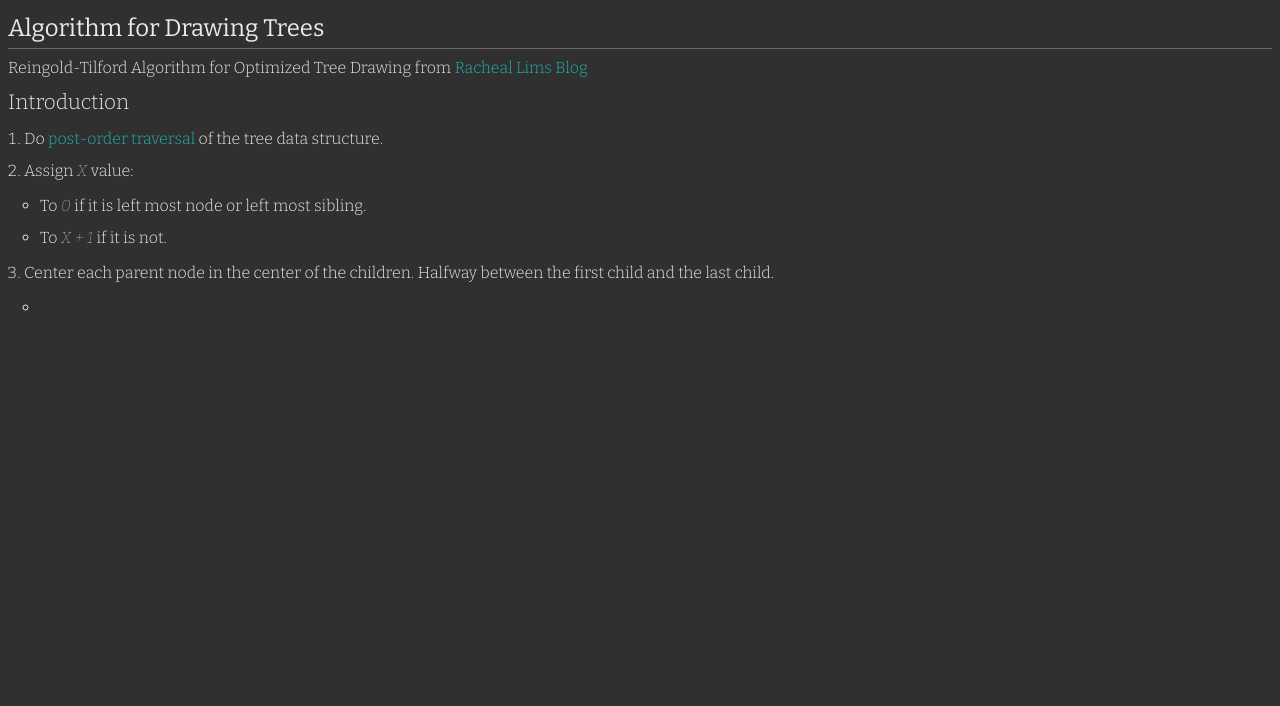
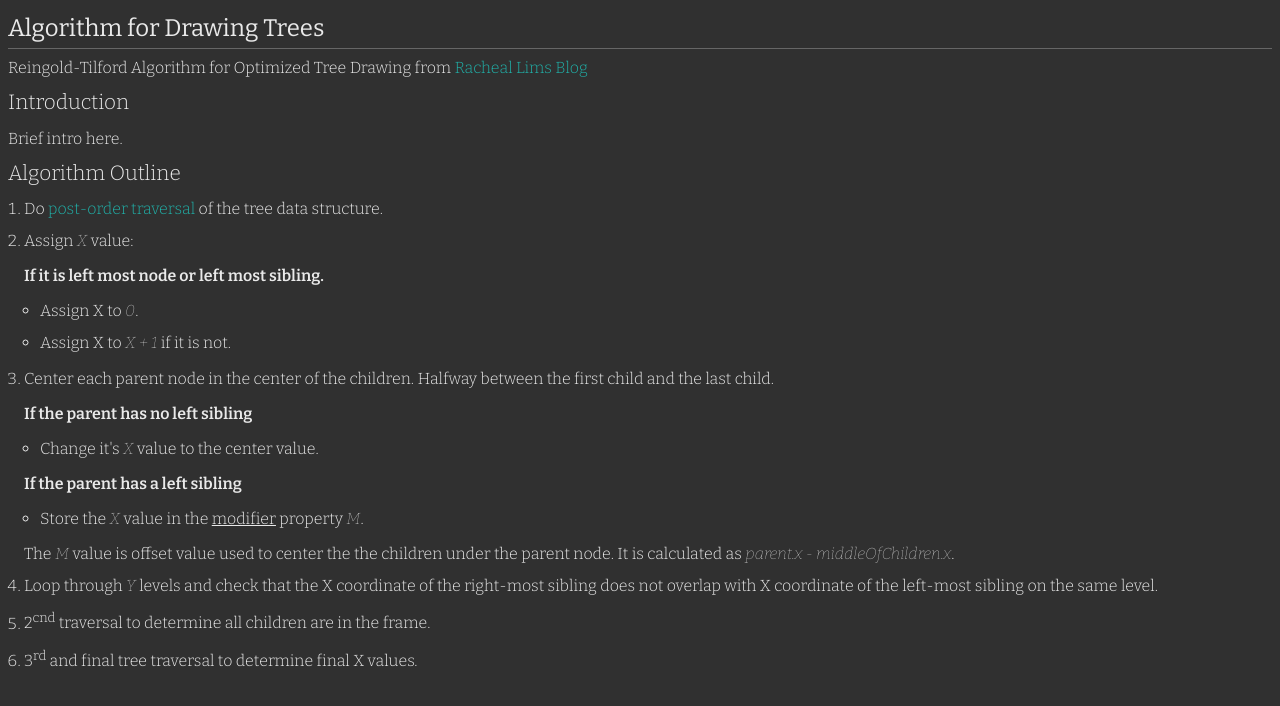
Before and after one commit to elvezpablo/tree-drawing-algo, a React (Create React App) app: page / in a window 1280 px wide. Shown: the top 706 px of the page. Built offline with nearby package versions, Linux system fonts and the light colour scheme.

Commit message:
2 files modified

```diff
--- a/App.tsx
+++ b/App.tsx
@@ -15,7 +15,9 @@ export default function App() {
           Racheal Lims Blog
         </a>
       </p>
-      <h2>Introduction </h2>
+      <h2>Introduction</h2>
+      <p>Brief intro here.</p>
+      <h2>Algorithm Outline</h2>
       <p>
         <ol>
           <li>
@@ -30,21 +32,47 @@ export default function App() {
           </li>
           <li>
             Assign <em>X</em> value:
+            <h4>If it is left most node or left most sibling.</h4>
             <ul>
               <li>
-                To <em>0</em> if it is left most node or left most sibling.
+                Assign X to <em>0</em>.
               </li>
               <li>
-                To <em>X + 1</em> if it is not.
+                Assign X to <em>X + 1</em> if it is not.
               </li>
             </ul>
           </li>
           <li>
             Center each parent node in the center of the children. Halfway
             between the first child and the last child.
+            <h4>If the parent has no left sibling</h4>
             <ul>
-              <li></li>
+              <li>
+                Change it's <em>X</em> value to the center value.
+              </li>
             </ul>
+            <h4>If the parent has a left sibling</h4>
+            <ul>
+              <li>
+                Store the <em>X</em> value in the <u>modifier</u> property{' '}
+                <em>M</em>.{' '}
+              </li>
+            </ul>
+            The <em>M</em> value is offset value used to center the the children
+            under the parent node. It is calculated as{' '}
+            <em>parent.x - middleOfChildren.x</em>.
+          </li>
+          <li>
+            Loop through <em>Y</em> levels and check that the X coordinate of
+            the right-most sibling does not overlap with X coordinate of the
+            left-most sibling on the same level.
+          </li>
+          <li>
+            2<sup>cnd</sup> traversal to determine all children are in the
+            frame.
+          </li>
+          <li>
+            3<sup>rd</sup> and final tree traversal to determine final X values.
           </li>
         </ol>
       </p>
--- a/style.css
+++ b/style.css
@@ -19,6 +19,8 @@ h2 {
 
 h1,
 h2,
+h3,
+h4,
 p {
   font-family: Bitter;
   margin: 0.2rem 0 0 0;
```
